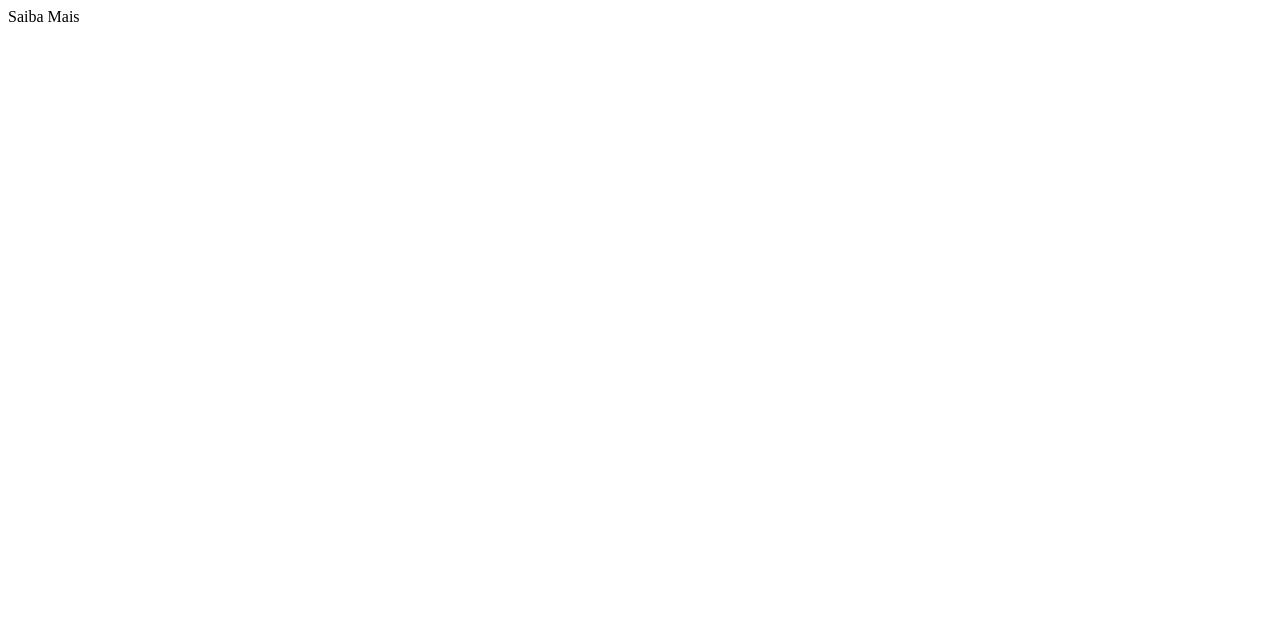
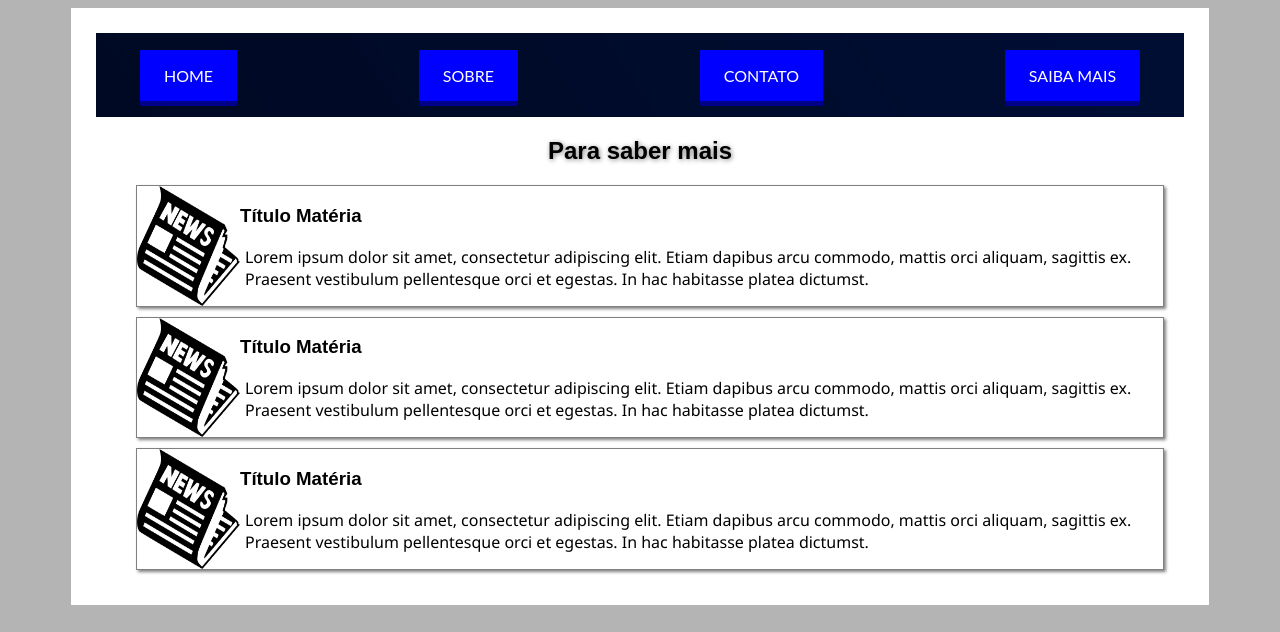
Before and after one commit to davicfg/gama-covid-19, a plain HTML site: page pages/saibamais.html in a window 1280 px wide. Shown: the top 632 px of the page. Drawn offline with Linux system fonts and the light colour scheme.

Commit message:
Fazendo página de saiba mais

```diff
--- /dev/null
+++ b/css/saibamais.css
@@ -0,0 +1,39 @@
+#fontes {
+  display: flex;
+  justify-content: space-between;
+  margin-bottom: 10px;
+}
+
+#fontes .dados {
+  display: flex;
+  justify-content: space-between;
+  border: gray 1px solid;
+  margin-left: 10px;
+  margin-right: 10px;
+  box-shadow: gray 2px 2px 3px;
+}
+
+#fontes .dados {
+  margin-left: 40px;
+  margin-right: 20px;
+}
+
+#fontes .dados img {
+  width: 10%;
+}
+
+#fontes .dados h5 {
+  text-align: center;
+}
+
+#fontes .dados p {
+  font-family: 'Segoe UI', Tahoma, Geneva, Verdana, sans-serif;
+  margin-left: 5px;
+  margin-right: 5px;
+}
+
+#fontes .dados a {
+  margin: 0;
+  padding: 0;
+  text-decoration: none;
+}
--- a/pages/saibamais.html
+++ b/pages/saibamais.html
@@ -1,6 +1,72 @@
-<!DOCTYPE html>
-  </head>
-  <body>
-    Saiba Mais
-  </body>
+<html>
+
+<head>
+  <title>.: Portal Covid-19 :.</title>
+  <link rel="stylesheet" href="../css/style.css">
+  <link rel="stylesheet" href="../css/saibamais.css">
+</head>
+
+<body>
+  <main>
+    <section id="conteudo">
+      <div class="banner">
+        <div class="title">
+          <nav id="menu">
+            <div><a href="../index.html"> Home </a></div>
+            <div><a href="sobre.html"> Sobre </a></div>
+            <div><a href="contato.html"> Contato </a></div>
+            <div><a href="saibamais.html"> Saiba Mais </a></div>
+          </nav>
+        </div>
+      </div>
+
+      <div id="titulo-conteudos">
+        <h2>Para saber mais</h2>
+      </div>
+
+      <section id="fontes">
+        <article class="dados">
+            <img src="../images/noticia.png">
+
+          <div class="dados-fonte">
+            <h3>Título Matéria</h3>
+            <p>Lorem ipsum dolor sit amet, consectetur adipiscing elit.
+              Etiam dapibus arcu commodo, mattis orci aliquam, sagittis ex.
+              Praesent vestibulum pellentesque orci et egestas.
+              In hac habitasse platea dictumst. </p>
+          </div>
+        </article>
+      </section>
+      <section id="fontes">
+        <article class="dados">
+           <img src="../images/noticia.png">
+          <div class="dados-fonte">
+            <h3>Título Matéria</h3>
+            <p>Lorem ipsum dolor sit amet, consectetur adipiscing elit.
+              Etiam dapibus arcu commodo, mattis orci aliquam, sagittis ex.
+              Praesent vestibulum pellentesque orci et egestas.
+              In hac habitasse platea dictumst. </p>
+          </div>
+        </article>
+      </section>
+      <section id="fontes">
+        <article class="dados">
+           <img src="../images/noticia.png">
+           <div class="dados-fonte">
+            <h3>Título Matéria</h3>
+            <p>Lorem ipsum dolor sit amet, consectetur adipiscing elit.
+              Etiam dapibus arcu commodo, mattis orci aliquam, sagittis ex.
+              Praesent vestibulum pellentesque orci et egestas.
+              In hac habitasse platea dictumst. </p>
+          </div>
+        </article>
+      </section>
+    </section>
+    <footer>
+      <h3>Portal Covid-19</h3>
+    </footer>
+
+  </main>
+</body>
+
 </html>
```
